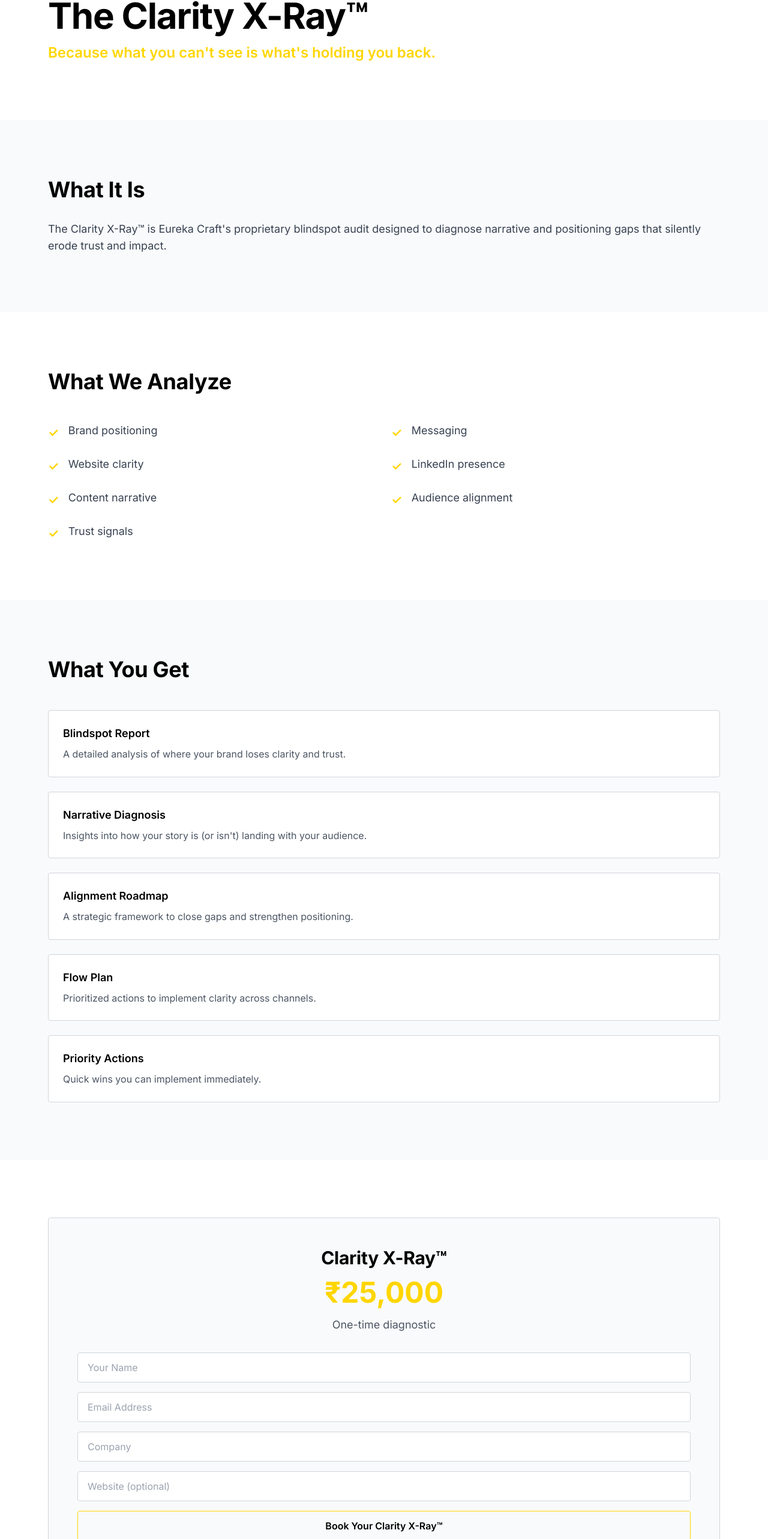
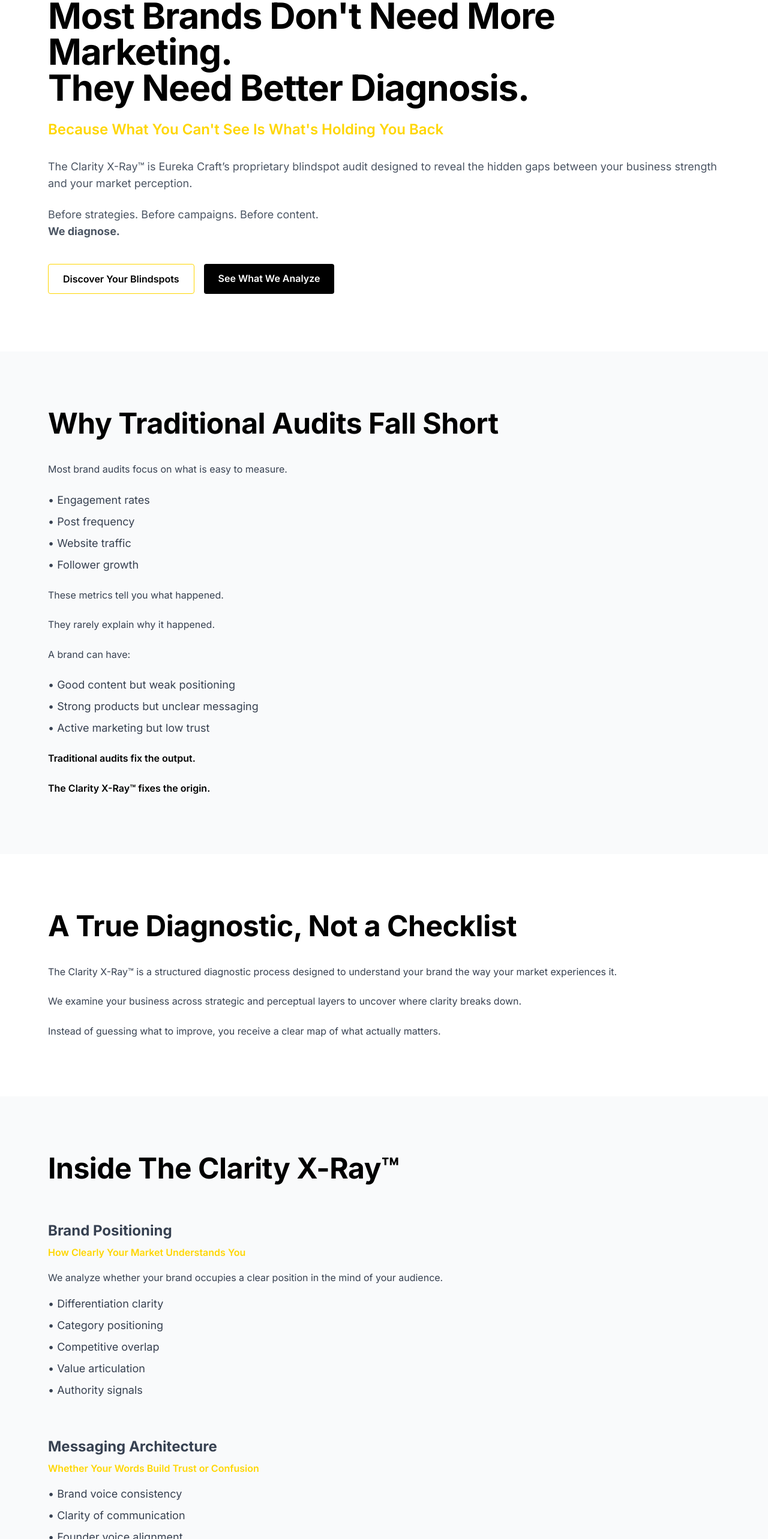
Before and after one commit to ragbak1210-ctrl/eureka-craft-consultancy, a Next.js app: page /clarity-xray in a window 1280 px wide. Shown: the part 173-2739 px from the top of the page at 60% size. Built offline with nearby package versions, Linux system fonts and the light colour scheme.

Commit message:
Update clarity-xray.tsx

```diff
--- a/pages/clarity-xray.tsx
+++ b/pages/clarity-xray.tsx
@@ -3,6 +3,7 @@
 import { useState } from 'react';
 
 export default function ClarityXRay() {
+
   const [formData, setFormData] = useState({
     name: '',
     email: '',
@@ -19,93 +20,407 @@
 
   const handleSubmit = (e: React.FormEvent) => {
     e.preventDefault();
-    // Handle form submission
-    console.log('Form submitted:', formData);
-    alert('Thank you! We\'ll be in touch shortly.');
+    alert("Thank you! We'll be in touch shortly.");
     setFormData({ name: '', email: '', company: '', website: '' });
   };
+
 
   return (
     <>
       <Head>
-        <title>Clarity X-Ray™ — Eureka Craft</title>
-        <meta name="description" content="Book your proprietary blindspot audit with Eureka Craft." />
+        <title>The Clarity X-Ray™ — Eureka Craft</title>
+        <meta
+          name="description"
+          content="The Clarity X-Ray™ is Eureka Craft’s proprietary blindspot audit designed to diagnose positioning, messaging, and narrative gaps."
+        />
       </Head>
 
-      {/* Hero */}
+
+      {/* HERO */}
+
       <section className="section-spacing bg-white">
-        <div className="container-wide">
-          <h1 className="text-5xl md:text-6xl font-bold mb-4">The Clarity X-Ray™</h1>
-          <p className="text-2xl text-accent font-semibold">
-            Because what you can't see is what's holding you back.
+
+        <div className="container-wide max-w-4xl">
+
+          <h1 className="text-5xl md:text-6xl font-bold mb-6">
+            Most Brands Don't Need More Marketing.
+            <br/>
+            They Need Better Diagnosis.
+          </h1>
+
+          <p className="text-2xl text-accent font-semibold mb-8">
+            Because What You Can't See Is What's Holding You Back
           </p>
+
+          <p className="text-lg text-gray-600 mb-6">
+            The Clarity X-Ray™ is Eureka Craft’s proprietary blindspot audit designed
+            to reveal the hidden gaps between your business strength and your market perception.
+          </p>
+
+          <p className="text-lg text-gray-600 mb-10">
+            Before strategies. Before campaigns. Before content.
+            <br/>
+            <strong>We diagnose.</strong>
+          </p>
+
+
+          <div className="flex gap-4 flex-wrap">
+
+            <a href="#pricing" className="cta-accent">
+              Discover Your Blindspots
+            </a>
+
+            <a href="#analysis" className="cta-secondary">
+              See What We Analyze
+            </a>
+
+          </div>
+
         </div>
+
       </section>
 
-      {/* What It Is */}
+
+
+      {/* WHY AUDITS FAIL */}
+
       <section className="section-spacing bg-gray-50">
+
         <div className="container-wide max-w-3xl">
-          <h2 className="text-4xl font-bold mb-8">What It Is</h2>
-          <p className="text-lg text-gray-700">
-            The Clarity X-Ray™ is Eureka Craft's proprietary blindspot audit designed to diagnose narrative and positioning gaps that silently erode trust and impact.
-          </p>
+
+          <h2 className="text-4xl md:text-5xl font-bold mb-10">
+            Why Traditional Audits Fall Short
+          </h2>
+
+
+          <div className="space-y-6 text-lg text-gray-700">
+
+            <p>
+              Most brand audits focus on what is easy to measure.
+            </p>
+
+            <ul className="space-y-2">
+
+              <li>• Engagement rates</li>
+              <li>• Post frequency</li>
+              <li>• Website traffic</li>
+              <li>• Follower growth</li>
+
+            </ul>
+
+
+            <p>
+              These metrics tell you what happened.
+            </p>
+
+            <p>
+              They rarely explain why it happened.
+            </p>
+
+
+            <p>
+              A brand can have:
+            </p>
+
+
+            <ul className="space-y-2">
+
+              <li>• Good content but weak positioning</li>
+              <li>• Strong products but unclear messaging</li>
+              <li>• Active marketing but low trust</li>
+
+            </ul>
+
+
+            <p className="font-semibold text-black">
+              Traditional audits fix the output.
+            </p>
+
+            <p className="font-semibold text-black">
+              The Clarity X-Ray™ fixes the origin.
+            </p>
+
+          </div>
+
         </div>
+
       </section>
 
-      {/* What We Analyze */}
+
+
+      {/* DIAGNOSTIC */}
+
       <section className="section-spacing bg-white">
+
         <div className="container-wide max-w-3xl">
-          <h2 className="text-4xl font-bold mb-12">What We Analyze</h2>
 
-          <div className="grid grid-cols-1 md:grid-cols-2 gap-6">
-            {[
-              'Brand positioning',
-              'Messaging',
-              'Website clarity',
-              'LinkedIn presence',
-              'Content narrative',
-              'Audience alignment',
-              'Trust signals',
-            ].map((item, index) => (
-              <div key={index} className="flex items-start gap-4">
-                <span className="text-accent font-bold text-xl mt-1">✓</span>
-                <p className="text-gray-700 text-lg">{item}</p>
-              </div>
-            ))}
+          <h2 className="text-4xl md:text-5xl font-bold mb-10">
+            A True Diagnostic, Not a Checklist
+          </h2>
+
+
+          <div className="space-y-6 text-lg text-gray-700">
+
+            <p>
+              The Clarity X-Ray™ is a structured diagnostic process designed
+              to understand your brand the way your market experiences it.
+            </p>
+
+            <p>
+              We examine your business across strategic and perceptual layers
+              to uncover where clarity breaks down.
+            </p>
+
+            <p>
+              Instead of guessing what to improve, you receive a clear map of
+              what actually matters.
+            </p>
+
           </div>
+
         </div>
+
       </section>
 
-      {/* Deliverables */}
-      <section className="section-spacing bg-gray-50">
-        <div className="container-wide max-w-3xl">
-          <h2 className="text-4xl font-bold mb-12">What You Get</h2>
 
-          <div className="space-y-6">
-            {[
-              { title: 'Blindspot Report', desc: 'A detailed analysis of where your brand loses clarity and trust.' },
-              { title: 'Narrative Diagnosis', desc: 'Insights into how your story is (or isn\'t) landing with your audience.' },
-              { title: 'Alignment Roadmap', desc: 'A strategic framework to close gaps and strengthen positioning.' },
-              { title: 'Flow Plan', desc: 'Prioritized actions to implement clarity across channels.' },
-              { title: 'Priority Actions', desc: 'Quick wins you can implement immediately.' },
-            ].map((item, index) => (
-              <div key={index} className="bg-white p-6 rounded border border-gray-300">
-                <h3 className="font-semibold text-lg mb-2">{item.title}</h3>
-                <p className="text-gray-600">{item.desc}</p>
-              </div>
-            ))}
+
+      {/* WHAT WE ANALYZE */}
+
+      <section id="analysis" className="section-spacing bg-gray-50">
+
+        <div className="container-wide max-w-4xl">
+
+          <h2 className="text-4xl md:text-5xl font-bold mb-16">
+            Inside The Clarity X-Ray™
+          </h2>
+
+
+
+          <div className="space-y-16 text-gray-700 text-lg">
+
+
+            <div>
+              <h3 className="text-2xl font-bold mb-2">
+                Brand Positioning
+              </h3>
+
+              <p className="text-accent font-semibold mb-4">
+                How Clearly Your Market Understands You
+              </p>
+
+              <p>
+                We analyze whether your brand occupies a clear position in the mind of your audience.
+              </p>
+
+              <ul className="mt-4 space-y-2">
+                <li>• Differentiation clarity</li>
+                <li>• Category positioning</li>
+                <li>• Competitive overlap</li>
+                <li>• Value articulation</li>
+                <li>• Authority signals</li>
+              </ul>
+
+            </div>
+
+
+
+            <div>
+              <h3 className="text-2xl font-bold mb-2">
+                Messaging Architecture
+              </h3>
+
+              <p className="text-accent font-semibold mb-4">
+                Whether Your Words Build Trust or Confusion
+              </p>
+
+              <ul className="space-y-2">
+                <li>• Brand voice consistency</li>
+                <li>• Clarity of communication</li>
+                <li>• Founder voice alignment</li>
+                <li>• Offer articulation</li>
+                <li>• Audience resonance</li>
+              </ul>
+
+            </div>
+
+
+
+            <div>
+
+              <h3 className="text-2xl font-bold mb-2">
+                Website Clarity Analysis
+              </h3>
+
+              <p className="text-accent font-semibold mb-4">
+                How Your Website Actually Feels To A Prospect
+              </p>
+
+              <ul className="space-y-2">
+                <li>• First impression clarity</li>
+                <li>• Navigation logic</li>
+                <li>• Message hierarchy</li>
+                <li>• Trust signals</li>
+                <li>• Conversion flow</li>
+              </ul>
+
+            </div>
+
+
+
+            <div>
+
+              <h3 className="text-2xl font-bold mb-2">
+                Content Narrative
+              </h3>
+
+              <p className="text-accent font-semibold mb-4">
+                Whether Your Content Builds Authority Or Noise
+              </p>
+
+              <ul className="space-y-2">
+                <li>• Content themes</li>
+                <li>• Narrative consistency</li>
+                <li>• Educational depth</li>
+                <li>• Authority signals</li>
+              </ul>
+
+            </div>
+
+
+
+            <div>
+
+              <h3 className="text-2xl font-bold mb-2">
+                LinkedIn Presence
+              </h3>
+
+              <p className="text-accent font-semibold mb-4">
+                How Your Professional Presence Actually Performs
+              </p>
+
+              <ul className="space-y-2">
+                <li>• Founder positioning</li>
+                <li>• Profile clarity</li>
+                <li>• Authority perception</li>
+                <li>• Audience alignment</li>
+              </ul>
+
+            </div>
+
+
+
+            <div>
+
+              <h3 className="text-2xl font-bold mb-2">
+                Audience Alignment
+              </h3>
+
+              <p className="text-accent font-semibold mb-4">
+                Whether You Are Speaking To The Right People
+              </p>
+
+              <ul className="space-y-2">
+                <li>• Target audience clarity</li>
+                <li>• Buyer intent signals</li>
+                <li>• Messaging match</li>
+              </ul>
+
+            </div>
+
+
+
+            <div>
+
+              <h3 className="text-2xl font-bold mb-2">
+                Trust Signals
+              </h3>
+
+              <p className="text-accent font-semibold mb-4">
+                The Invisible Factors That Influence Decisions
+              </p>
+
+              <ul className="space-y-2">
+                <li>• Authority indicators</li>
+                <li>• Proof elements</li>
+                <li>• Case studies</li>
+                <li>• Social validation</li>
+              </ul>
+
+            </div>
+
+
           </div>
+
         </div>
+
       </section>
 
-      {/* Pricing */}
+
+
+      {/* DELIVERABLES */}
+
       <section className="section-spacing bg-white">
+
         <div className="container-wide max-w-3xl">
-          <div className="bg-gray-50 p-12 rounded border border-gray-300 text-center">
-            <h2 className="text-3xl font-bold mb-4">Clarity X-Ray™</h2>
-            <p className="text-5xl font-bold text-accent mb-4">₹25,000</p>
-            <p className="text-gray-600 text-lg mb-8">One-time diagnostic</p>
+
+          <h2 className="text-4xl md:text-5xl font-bold mb-12">
+            What You Receive
+          </h2>
+
+
+          <ul className="space-y-6 text-lg text-gray-700">
+
+            <li>
+              <strong>Blindspot Report</strong><br/>
+              A structured document explaining where clarity breaks down.
+            </li>
+
+            <li>
+              <strong>Narrative Diagnosis</strong><br/>
+              How your brand actually sounds to your market.
+            </li>
+
+            <li>
+              <strong>Alignment Roadmap</strong><br/>
+              A prioritized action plan.
+            </li>
+
+            <li>
+              <strong>Flow Plan</strong><br/>
+              A step-by-step execution sequence.
+            </li>
+
+          </ul>
+
+        </div>
+
+      </section>
+
+
+
+      {/* PRICING */}
+
+      <section id="pricing" className="section-spacing bg-gray-50">
+
+        <div className="container-wide max-w-3xl">
+
+          <div className="bg-white p-12 border border-gray-300 rounded text-center">
+
+            <h2 className="text-3xl font-bold mb-4">
+              Investment
+            </h2>
+
+            <p className="text-5xl font-bold text-accent mb-4">
+              ₹25,000
+            </p>
+
+            <p className="text-gray-600 mb-8">
+              One-Time Diagnostic
+            </p>
+
+
             <form onSubmit={handleSubmit} className="space-y-4">
+
               <input
                 type="text"
                 name="name"
@@ -115,15 +430,17 @@
                 required
                 className="w-full px-4 py-3 border border-gray-300 rounded focus:outline-none focus:border-accent"
               />
+
               <input
                 type="email"
                 name="email"
-                placeholder="Email Address"
+                placeholder="Email"
                 value={formData.email}
                 onChange={handleChange}
                 required
                 className="w-full px-4 py-3 border border-gray-300 rounded focus:outline-none focus:border-accent"
               />
+
               <input
                 type="text"
                 name="company"
@@ -133,21 +450,29 @@
                 required
                 className="w-full px-4 py-3 border border-gray-300 rounded focus:outline-none focus:border-accent"
               />
+
               <input
-                type="url"
+                type="text"
                 name="website"
-                placeholder="Website (optional)"
+                placeholder="Website"
                 value={formData.website}
                 onChange={handleChange}
                 className="w-full px-4 py-3 border border-gray-300 rounded focus:outline-none focus:border-accent"
               />
-              <button type="submit" className="cta-accent w-full">
-                Book Your Clarity X-Ray™
+
+              <button className="cta-accent w-full">
+                Start With The Clarity X-Ray™
               </button>
+
             </form>
+
           </div>
+
         </div>
+
       </section>
+
+
     </>
   );
 }
```
